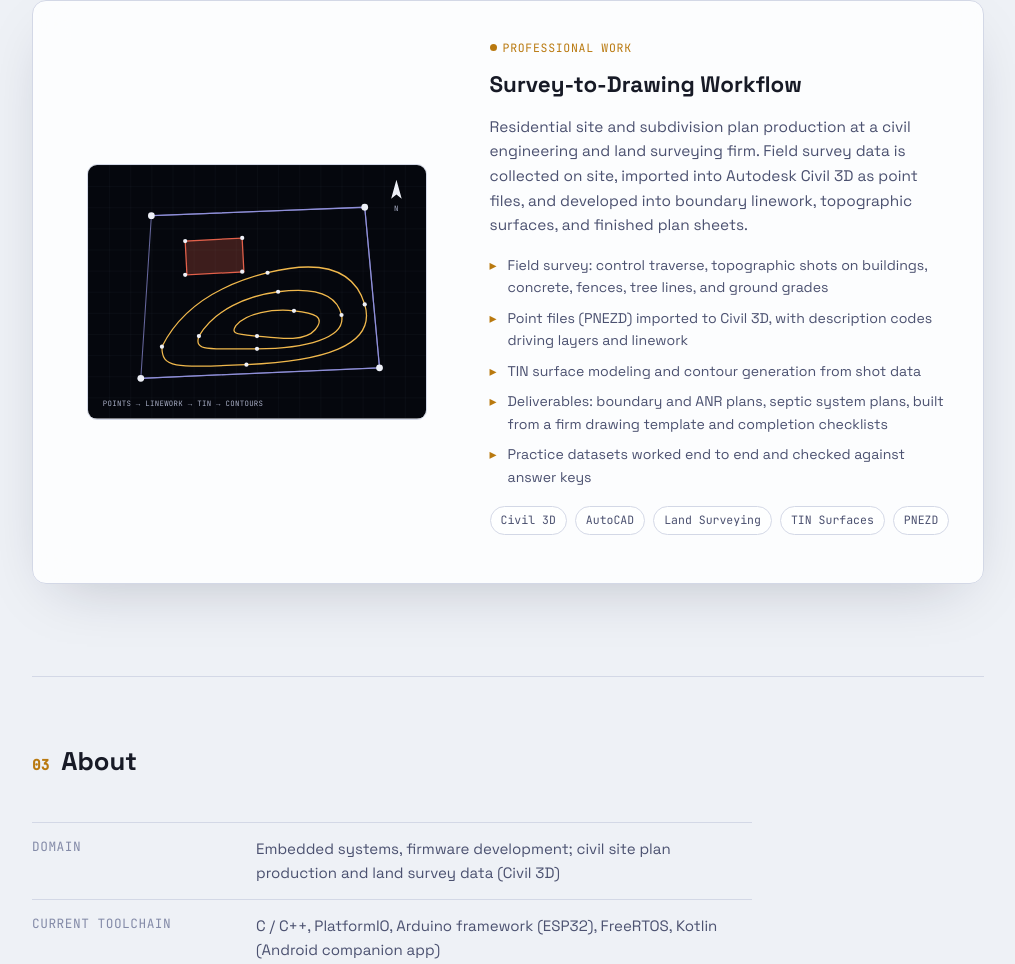
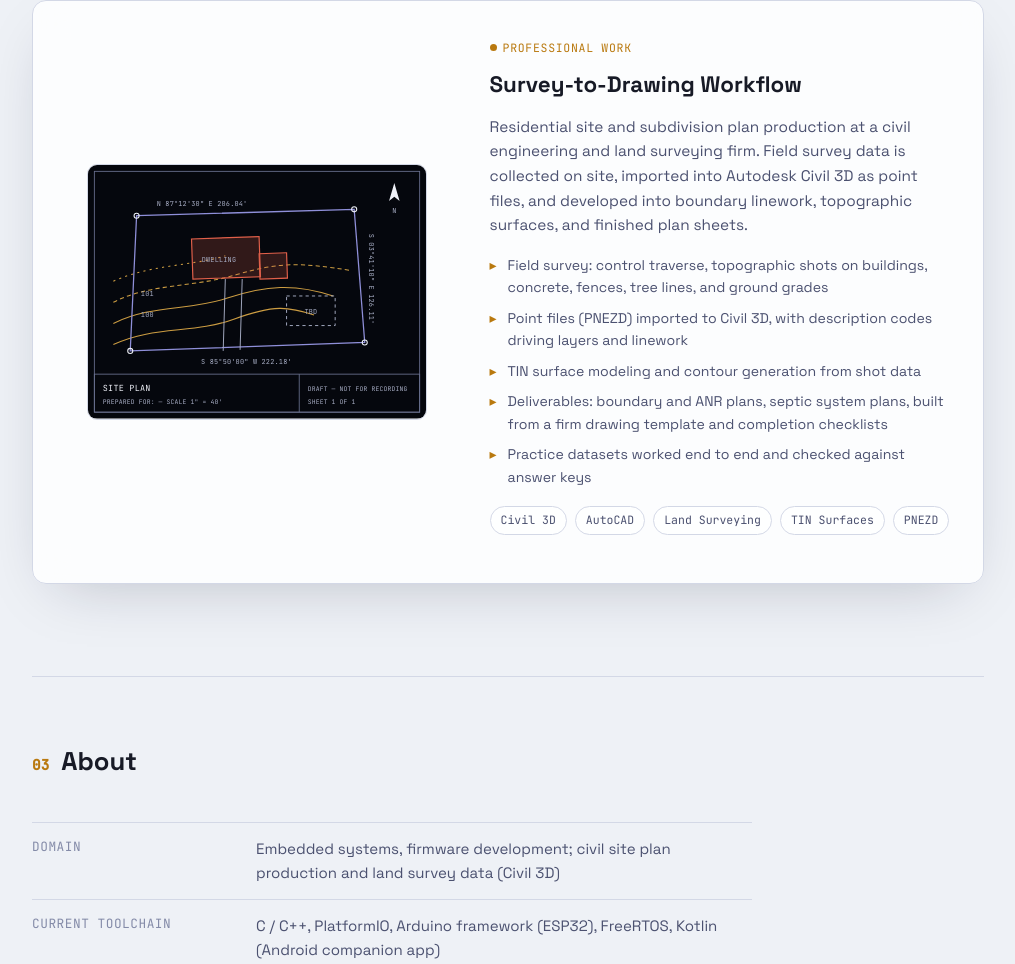
Before and after one commit to mikeladderbush/portfolio-site, a plain HTML site: page index.html in a window 1280 px wide. Shown: the part 2652-3616 px from the top of the page, without its empty margins (132-1147 px from the left). Drawn offline with Linux system fonts and the light colour scheme.

Commit message:
Replace survey animation with a static generic draft site plan
Co-Authored-By: Claude Sonnet 5.5 <noreply@anthropic.com>

```diff
--- a/index.html
+++ b/index.html
@@ -137,49 +137,49 @@
 
     <article class="project featured">
       <div class="project-media" aria-hidden="true">
-        <svg class="survey-demo" id="surveyDemo" viewBox="0 0 320 240" role="img" aria-label="Animated survey plan: points, boundary, building and contours drawing in">
-          <defs>
-            <pattern id="svGrid" width="20" height="20" patternUnits="userSpaceOnUse">
-              <path d="M20 0H0V20" fill="none" stroke="currentColor" stroke-width="0.4" opacity="0.18"/>
-            </pattern>
-          </defs>
+        <svg class="survey-demo" viewBox="0 0 320 240" role="img" aria-label="Draft site plan: lot boundary, building, driveway, partial contours, title block">
           <rect width="320" height="240" fill="#05070d"/>
-          <rect width="320" height="240" fill="url(#svGrid)" class="sv-grid"/>
-
-          <polygon class="sv-line sv-boundary" pathLength="1" points="60,48 262,40 276,192 50,202 60,48"/>
-          <polyline class="sv-line sv-traverse" pathLength="1" points="60,48 262,40 276,192 50,202"/>
-          <rect class="sv-bld" x="92" y="72" width="54" height="32" transform="rotate(-3 92 72)"/>
-
-          <path class="sv-line sv-contour" pathLength="1" d="M70 172 C90 132 130 112 170 102 S250 92 262 132 S220 186 150 189 S70 192 70 172Z"/>
-          <path class="sv-line sv-contour" pathLength="1" d="M105 162 C120 137 150 124 180 120 S235 120 240 142 S205 174 160 174 S100 177 105 162Z"/>
-          <path class="sv-line sv-contour" pathLength="1" d="M140 152 C150 140 175 136 195 138 S225 144 215 156 S180 164 160 162 S135 160 140 152Z"/>
-
-          <g class="sv-points">
-            <circle style="--i:0" cx="60" cy="48" r="3.2"/>
-            <circle style="--i:1" cx="262" cy="40" r="3.2"/>
-            <circle style="--i:2" cx="276" cy="192" r="3.2"/>
-            <circle style="--i:3" cx="50" cy="202" r="3.2"/>
-            <circle style="--i:4" cx="92" cy="72" r="2"/>
-            <circle style="--i:5" cx="146" cy="69" r="2"/>
-            <circle style="--i:6" cx="146" cy="101" r="2"/>
-            <circle style="--i:7" cx="92" cy="104" r="2"/>
-            <circle style="--i:8" cx="70" cy="172" r="2"/>
-            <circle style="--i:9" cx="170" cy="102" r="2"/>
-            <circle style="--i:10" cx="262" cy="132" r="2"/>
-            <circle style="--i:11" cx="150" cy="189" r="2"/>
-            <circle style="--i:12" cx="105" cy="162" r="2"/>
-            <circle style="--i:13" cx="180" cy="120" r="2"/>
-            <circle style="--i:14" cx="240" cy="142" r="2"/>
-            <circle style="--i:15" cx="160" cy="174" r="2"/>
-            <circle style="--i:16" cx="195" cy="138" r="2"/>
-            <circle style="--i:17" cx="160" cy="162" r="2"/>
+          <g class="sv-sheet" fill="none">
+            <rect x="6" y="6" width="308" height="228" stroke="#6b7291" stroke-width="0.8"/>
           </g>
-
-          <g class="sv-north" transform="translate(292 28)">
-            <path d="M0 -14 L5 4 L0 0 L-5 4Z"/>
-            <text y="16" text-anchor="middle">N</text>
+          <!-- contours, partly drafted -->
+          <g class="sv-contour" fill="none">
+            <path d="M24 150 C60 132 96 138 132 126 S196 112 232 124"/>
+            <path d="M24 170 C62 152 100 160 138 146 S190 134 214 142" />
+            <path d="M24 130 C58 112 100 116 140 104 S200 92 250 100" stroke-dasharray="4 3"/>
+            <path d="M24 110 C60 94 96 96 130 86" stroke-dasharray="2 4"/>
           </g>
-          <text class="sv-label" x="14" y="228">POINTS → LINEWORK → TIN → CONTOURS</text>
+          <!-- lot boundary -->
+          <polygon class="sv-boundary" points="46,48 252,42 262,168 40,176"/>
+          <!-- building and drive -->
+          <rect class="sv-bld" x="98" y="70" width="64" height="38" transform="rotate(-2 98 70)"/>
+          <rect class="sv-bld" x="162" y="84" width="26" height="24" transform="rotate(-2 162 84)"/>
+          <path class="sv-drive" d="M130 108 L128 176 M146 108 L144 175"/>
+          <!-- septic area, unfinished -->
+          <rect class="sv-draft" x="188" y="124" width="46" height="28" stroke-dasharray="3 3"/>
+          <!-- corner pins -->
+          <g class="sv-pins">
+            <circle cx="46" cy="48" r="2.4"/><circle cx="252" cy="42" r="2.4"/>
+            <circle cx="262" cy="168" r="2.4"/><circle cx="40" cy="176" r="2.4"/>
+          </g>
+          <!-- bearings and distances -->
+          <text class="sv-txt" x="108" y="39" text-anchor="middle">N 87°12'30" E 206.04'</text>
+          <text class="sv-txt" x="266" y="108" transform="rotate(90 266 108)" text-anchor="middle">S 03°41'10" E 126.11'</text>
+          <text class="sv-txt" x="150" y="188" text-anchor="middle">S 85°50'00" W 222.18'</text>
+          <text class="sv-txt" x="124" y="92" text-anchor="middle">DWELLING</text>
+          <text class="sv-txt" x="211" y="141" text-anchor="middle">TBD</text>
+          <text class="sv-txt" x="50" y="124">101</text><text class="sv-txt" x="50" y="144">100</text>
+          <!-- north arrow -->
+          <g class="sv-north" transform="translate(290 30)"><path d="M0 -13 L5 4 L0 0 L-5 4Z"/><text y="15" text-anchor="middle">N</text></g>
+          <!-- title block -->
+          <g class="sv-title">
+            <rect x="6" y="198" width="308" height="36" fill="none" stroke="#6b7291" stroke-width="0.8"/>
+            <line x1="200" y1="198" x2="200" y2="234" stroke="#6b7291" stroke-width="0.8"/>
+            <text x="14" y="214">SITE PLAN</text>
+            <text x="14" y="226" class="sv-sub">PREPARED FOR: —   SCALE 1" = 40'</text>
+            <text x="208" y="214" class="sv-sub">DRAFT — NOT FOR RECORDING</text>
+            <text x="208" y="226" class="sv-sub">SHEET 1 OF 1</text>
+          </g>
         </svg>
       </div>
       <div class="project-body">
--- a/script.js
+++ b/script.js
@@ -87,16 +87,3 @@ function typeStep() {
 }
 
 if (regLog && regLed) typeStep();
-
-// Survey plan demo: points, linework, then contours draw in; loops
-const survey = document.getElementById('surveyDemo');
-if (survey) {
-  const reduce = window.matchMedia('(prefers-reduced-motion: reduce)').matches;
-  survey.classList.add('run');
-  if (!reduce) {
-    setInterval(() => {
-      survey.classList.remove('run');
-      setTimeout(() => survey.classList.add('run'), 700);
-    }, 11000);
-  }
-}
--- a/styles.css
+++ b/styles.css
@@ -434,36 +434,15 @@ section { padding: 64px 0; border-top: 1px solid var(--border); }
   .nav-links { display: none; }
 }
 
-/* Survey demo */
-.survey-demo {
-  width: 100%;
-  max-width: 340px;
-  border-radius: 10px;
-  border: 1px solid var(--border);
-  color: var(--text-faint);
-  display: block;
-}
-.survey-demo .sv-line { fill: none; stroke-dasharray: 1; stroke-dashoffset: 1; stroke-linejoin: round; }
-.survey-demo .sv-traverse { stroke: #8f8fd9; stroke-width: 1.2; }
-.survey-demo .sv-boundary { stroke: #8f8fd9; stroke-width: 1; stroke-dasharray: 1; opacity: 0.7; }
-.survey-demo .sv-contour { stroke: #f0b84c; stroke-width: 1.2; }
-.survey-demo .sv-bld { fill: rgba(226,96,74,0.25); stroke: #e2604a; stroke-width: 1.2; opacity: 0; }
-.survey-demo .sv-points circle { fill: #eef0f7; opacity: 0; }
+/* Survey draft drawing */
+.survey-demo { width: 100%; max-width: 340px; border-radius: 10px; border: 1px solid var(--border); display: block; }
+.survey-demo .sv-contour path { stroke: #f0b84c; stroke-width: 1; opacity: 0.85; }
+.survey-demo .sv-boundary { fill: none; stroke: #8f8fd9; stroke-width: 1.2; }
+.survey-demo .sv-bld { fill: rgba(226,96,74,0.2); stroke: #e2604a; stroke-width: 1.1; }
+.survey-demo .sv-drive { fill: none; stroke: #a7adc4; stroke-width: 0.9; }
+.survey-demo .sv-draft { fill: none; stroke: #a7adc4; stroke-width: 0.9; }
+.survey-demo .sv-pins circle { fill: none; stroke: #eef0f7; stroke-width: 1; }
 .survey-demo .sv-north path { fill: #eef0f7; }
-.survey-demo .sv-north text,
-.survey-demo .sv-label { fill: #a7adc4; font-family: var(--font-mono); font-size: 7px; letter-spacing: 0.04em; }
-
-.survey-demo.run .sv-line { stroke-dashoffset: 0; transition: stroke-dashoffset 2.2s ease-out; }
-.survey-demo.run .sv-traverse { transition-delay: 1.6s; }
-.survey-demo.run .sv-boundary { transition-delay: 2.6s; }
-.survey-demo.run .sv-contour:nth-of-type(1) { transition-delay: 4s; }
-.survey-demo.run .sv-contour:nth-of-type(2) { transition-delay: 4.8s; }
-.survey-demo.run .sv-contour:nth-of-type(3) { transition-delay: 5.6s; }
-.survey-demo.run .sv-bld { opacity: 1; transition: opacity 1s ease 3.4s; }
-.survey-demo.run .sv-points circle { opacity: 1; transition: opacity 0.3s ease calc(var(--i) * 0.09s); }
-
-@media (prefers-reduced-motion: reduce) {
-  .survey-demo.run .sv-line,
-  .survey-demo.run .sv-bld,
-  .survey-demo.run .sv-points circle { transition: none; }
-}
+.survey-demo text { fill: #a7adc4; font-family: var(--font-mono); font-size: 6.5px; letter-spacing: 0.03em; }
+.survey-demo .sv-title text { fill: #eef0f7; font-size: 8px; }
+.survey-demo .sv-title .sv-sub { fill: #a7adc4; font-size: 6px; }
```
